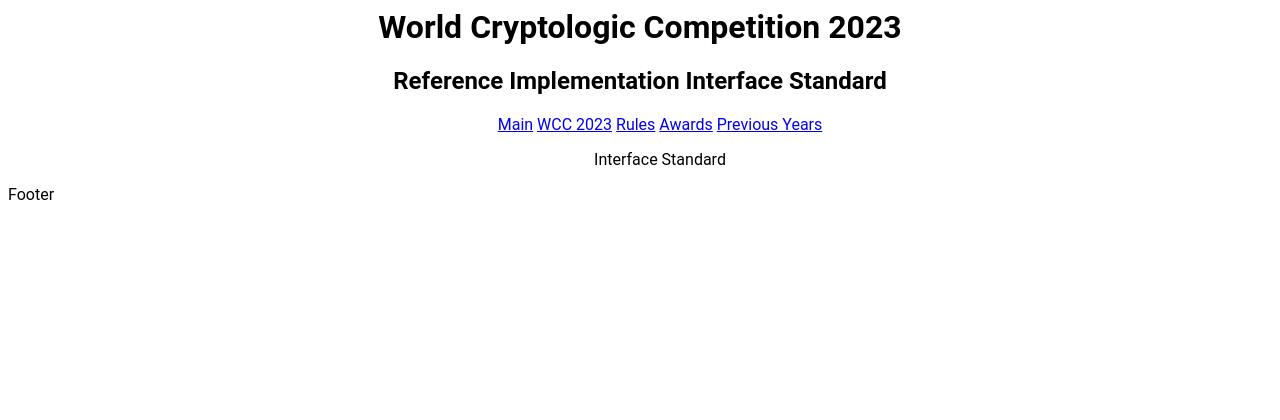
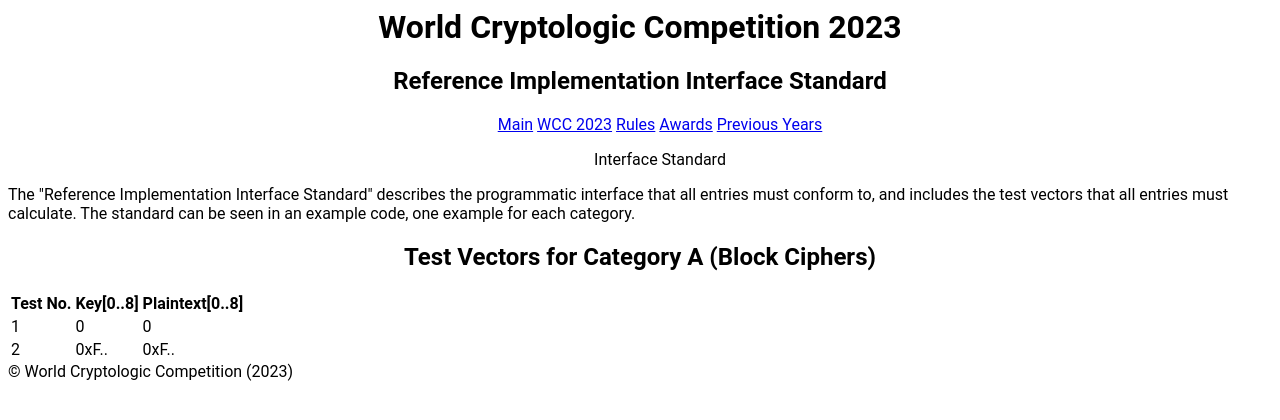
Before and after one commit to WorldCryptologicCompetition/worldcryptologiccompetition.github.io, a plain HTML site: page interface.html in a window 1280 px wide. Drawn offline with Linux system fonts and the light colour scheme.

Commit message:
Update interface.html

```diff
--- a/interface.html
+++ b/interface.html
@@ -23,9 +23,23 @@
 		</nav>
 	</header>
 	<section>
+		The "Reference Implementation Interface Standard" describes the programmatic interface that all entries must conform to,
+		and includes the test vectors that all entries must calculate. The standard can be seen in an example code, one example for each category.
+	</section>
+	<section>
+		<h2>Test Vectors for Category A (Block Ciphers)</h2>
+		<table>
+			<thead>
+				<tr><th>Test No.</th><th>Key[0..8]</th><th>Plaintext[0..8]</th></tr>
+			</thead>
+			<tbody>
+				<tr><td>1</td><td>0</td><td>0</td></tr>
+				<tr><td>2</td><td>0xF..</td><td>0xF..</td></tr>
+			</tbody>
+		</table>
 	</section>
 	<footer>
-		Footer
+		&copy; World Cryptologic Competition (2023)
 	</footer>
 </body>
 </html>
```
